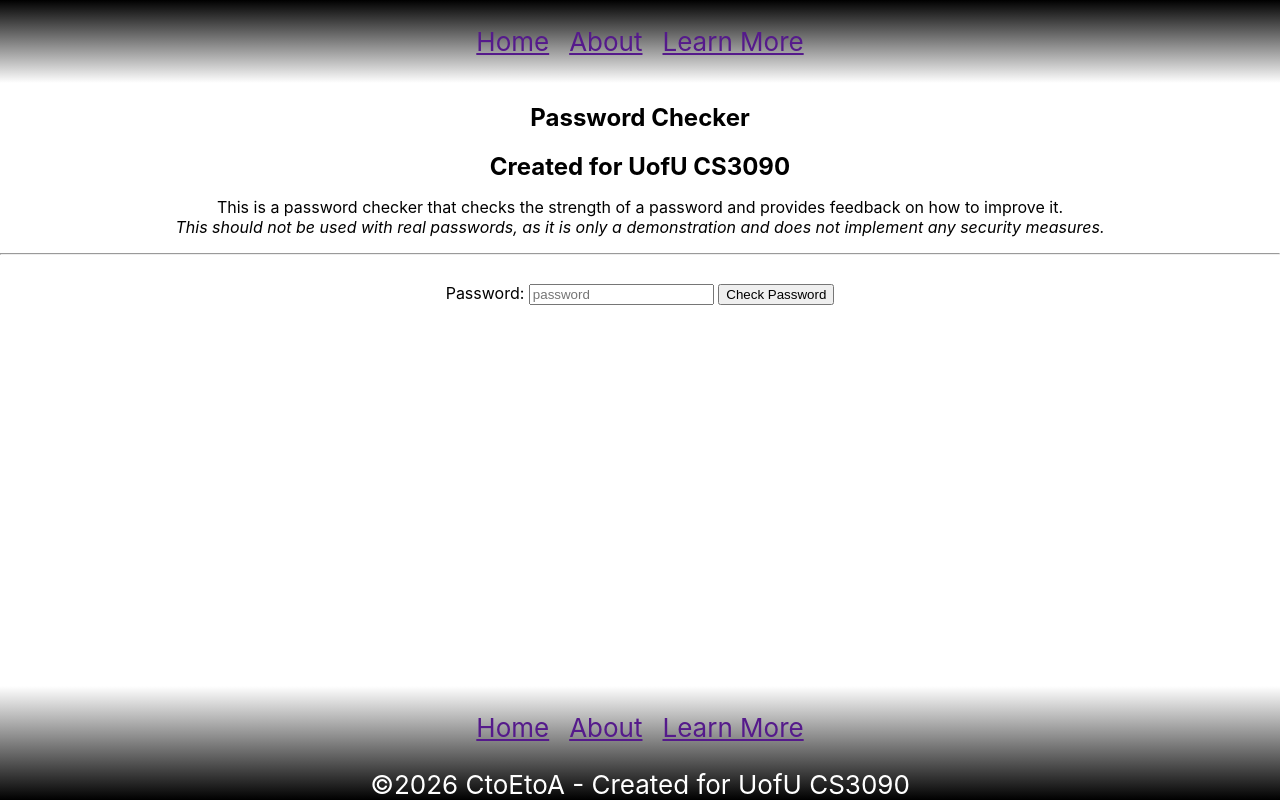
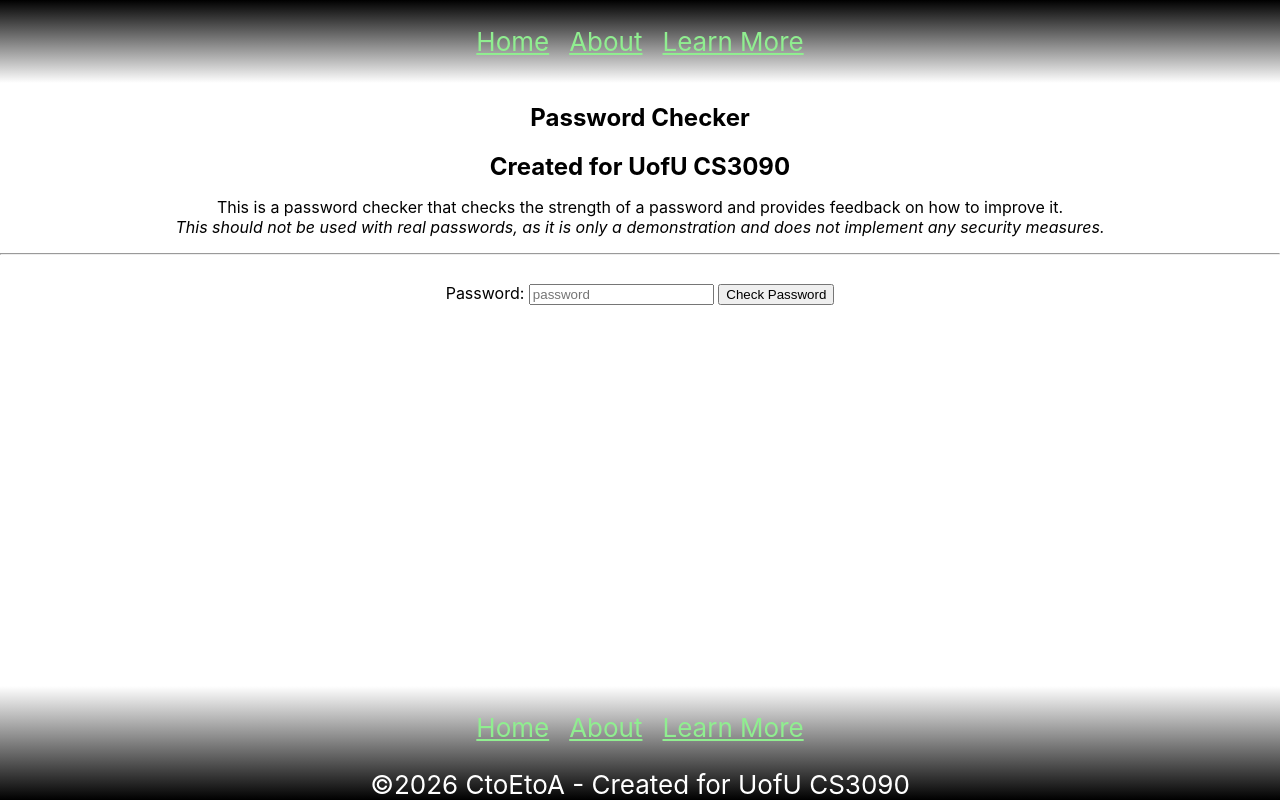
Before and after one commit to CtoEtoA/PasswordChecker, a Django app: page / in a window 1280 px wide. Run offline with Django 5.2, Linux system fonts and the light colour scheme.

Commit message:
link color change and favicon

```diff
--- a/hello_world/static/main.css
+++ b/hello_world/static/main.css
@@ -49,7 +49,7 @@ code {
 }
 
 .App-link {
-  color: #61dafb;
+  color: lightgreen;
 }
 
 .App h2,
--- a/hello_world/templates/header.html
+++ b/hello_world/templates/header.html
@@ -1,8 +1,8 @@
 <link rel="stylesheet" href="/static/main.css">
 <nav>
     <ul>
-        <li><a href="">Home</a></li>
-        <li><a href="">About</a></li>
-        <li><a href="">Learn More</a></li>
+        <li><a class="App-link" href="">Home</a></li>
+        <li><a class="App-link" href="">About</a></li>
+        <li><a class="App-link"href="">Learn More</a></li>
     </ul>
 </nav>
```
Also changed, not shown: hello_world/static/img/favicon.ico (added).
